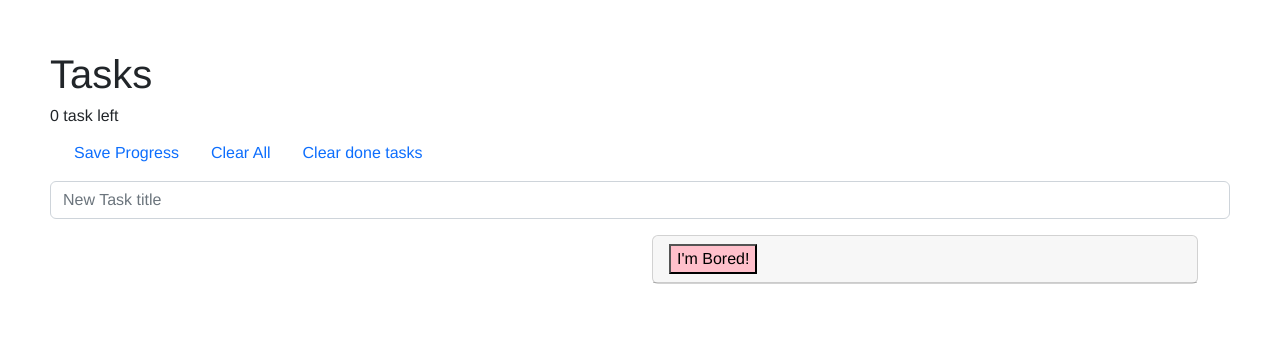
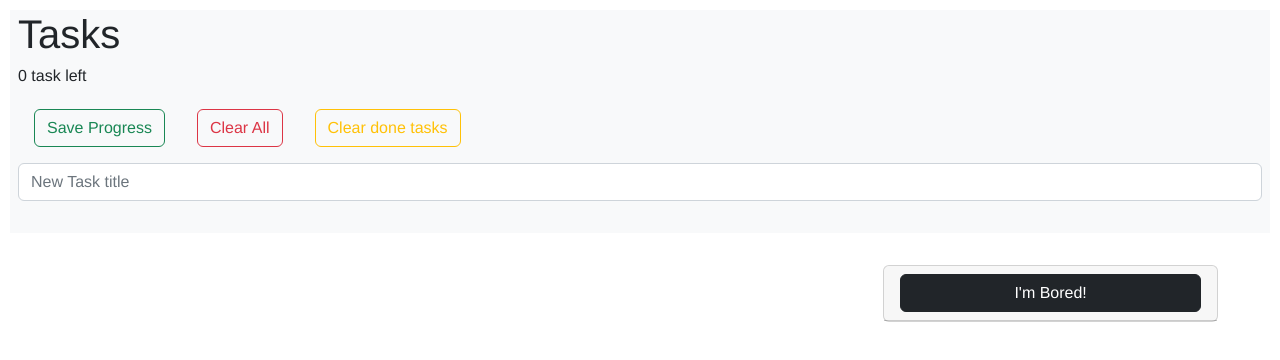
Before and after one commit to Gwladys-G/my-todoreactapp, a React (Create React App) app: page / in a window 1280 px wide. Shown: the top 360 px of the page. Built offline with nearby package versions, Linux system fonts and the light colour scheme.

Commit message:
finalized a bit the UI

```diff
--- a/src/App.js
+++ b/src/App.js
@@ -2,6 +2,7 @@ import React, { Component } from "react";
 import NewTask from "./NewTask"
 import Settings from "./Settings";
 import Display from "./Display";
+import Container from 'react-bootstrap/Container';
 
 import 'bootstrap/dist/css/bootstrap.min.css';
 
@@ -130,8 +131,9 @@ export default class App extends Component {
   render(){
     return (
       <div>
+        <div className="sticky-top bg-light pb-3 px-2 mb-3">
           <h1>Tasks</h1>
-        <h6>{this.remainingTasks()} {this.remainingTasks()>1? "tasks are" : "task"} left</h6>
+          <h6 className="justify-content-end">{this.remainingTasks()} {this.remainingTasks()>1? "tasks are" : "task"} left</h6>
           <Settings
             saveTasks={this.saveTasks}
             clearAll={this.clearAll}
@@ -143,6 +145,7 @@ export default class App extends Component {
             handleChange={this.handleChange}
             handleSubmit={this.handleSubmit}
           />
+        </div>
         <Display
           allTasks={this.state.allTasks}
           markAsCompleted={this.markAsCompleted}
--- a/src/BoredAPI.jsx
+++ b/src/BoredAPI.jsx
@@ -8,20 +8,21 @@ import InputGroup from 'react-bootstrap/InputGroup';
 import { FontAwesomeIcon } from '@fortawesome/react-fontawesome'
 import {faRotate} from '@fortawesome/free-solid-svg-icons'
 
+
 function CustomToggle({ children, eventKey }) {
   const decoratedOnClick = useAccordionButton(eventKey, () =>
     console.log('totally custom!'),
   );
 
   return (
-    <button
+    <Button
+      variant="dark" size="m"
       type="button"
       id="accordion"
-      style={{ backgroundColor: 'pink' }}
       onClick={decoratedOnClick}
     >
       {children}
-    </button>
+    </Button>
   );
 }
 
@@ -29,9 +30,9 @@ export default class BoredAPI extends Component {
 
   render(){
     return (
-      <Accordion defaultActiveKey="1">
+      <Accordion defaultActiveKey="1"  className="mt-3" >
         <Card>
-          <Card.Header>
+          <Card.Header className="d-grid gap-2">
             <CustomToggle eventKey="0">I'm Bored!</CustomToggle>
           </Card.Header>
           <Accordion.Collapse eventKey="0">
--- a/src/Display.jsx
+++ b/src/Display.jsx
@@ -12,25 +12,25 @@ import Col from 'react-bootstrap/Col';
 export default class Display extends Component {
   render(){
     return (
-      <Container>
-          <Row>
-            <Col>
+      <div className="container">
+          {/* <Row>
+            <Col> */}
             <TaskList
               allTasks={this.props.allTasks}
               markAsCompleted={this.props.markAsCompleted}
               handleDelete={this.props.handleDelete}
             />
-            </Col>
-            <Col>
+            {/* </Col>
+            <Col> */}
               <BoredAPI
                 GetActivity={this.props.GetActivity}
                 activity={this.props.activity}
                 AddActivity={this.props.AddActivity}
                 handleChange={this.props.handleChange}
               />
-            </Col>
-          </Row>
-      </Container>
+            {/* </Col>
+          </Row> */}
+      </div>
     )
   }
 }
--- a/src/NewTask.jsx
+++ b/src/NewTask.jsx
@@ -14,8 +14,8 @@ export default class NewTask extends Component{
               onChange={this.props.handleChange}/>
             {!this.props.newTask.title? null : (
               <>
-                <Button variant="primary" type="submit">
-                  Add a Task
+                <Button variant="primary" type="submit" className="mb-1 btn-sm ">
+                  Add Task
                 </Button>
               </>
             )}
--- a/src/Settings.jsx
+++ b/src/Settings.jsx
@@ -1,5 +1,7 @@
 import React, { Component } from "react";
 import Nav from 'react-bootstrap/Nav';
+import Button from 'react-bootstrap/Button';
+
 
 
   export default class Settings extends Component {
@@ -9,20 +11,20 @@ import Nav from 'react-bootstrap/Nav';
     render (){
       return (
         <div>
-          <Nav variant="pills" activeKey="1" onSelect={this.handleSelect} className= "m-2">
+          <Nav variant="pills" activeKey="1" onSelect={this.handleSelect} className= "mt-3 mb-2">
             <Nav.Item>
               <Nav.Link eventKey="Progress has been Saved !" onClick={this.props.saveTasks}>
-                Save Progress
+                <Button variant="outline-success">Save Progress</Button>{' '}
               </Nav.Link>
             </Nav.Item>
             <Nav.Item>
-              <Nav.Link eventKey="All tasks will been cleared" onClick={this.props.clearAll}>
-                Clear All
+              <Nav.Link className="btn btn-outline-secondary" eventKey="All tasks will been cleared" onClick={this.props.clearAll}>
+                <Button variant="outline-danger">Clear All</Button>{' '}
               </Nav.Link>
             </Nav.Item>
             <Nav.Item>
               <Nav.Link eventKey="All done tasks are going to be cleared" onClick={this.props.clearAllDoneTasks}>
-                Clear done tasks
+                <Button variant="outline-warning">Clear done tasks</Button>{' '}
               </Nav.Link>
             </Nav.Item>
           </Nav>
--- a/src/TaskList.jsx
+++ b/src/TaskList.jsx
@@ -1,26 +1,27 @@
 import React, { Component } from "react";
 import Button from 'react-bootstrap/Button';
 import Card from 'react-bootstrap/Card';
-import CloseButton from 'react-bootstrap/CloseButton';
+import { FontAwesomeIcon } from '@fortawesome/react-fontawesome'
+import {faTrash} from '@fortawesome/free-solid-svg-icons'
 
 
 export default class TaskList extends Component {
   render () {
     return(
-      <div>
+      <div className="taskslist">
         {this.props.allTasks.map((task) => (
-            <Card className="my-2">
-              <Card.Header className="cardheader">
-                <CloseButton className="text-left mb-2" aria-label="Hide" onClick={() => this.props.handleDelete(task.id)}/>
-                <p className="mb-0 font-italic" style={{textDecoration: task.completed ? 'line-through' : 'none'}}>{task.createdAt}</p>
+            <Card className="mt-3">
+              <Card.Header className="cardheader" style={{backgroundColor: task.completed ? 'darkgray' : 'white'}}>
+                <FontAwesomeIcon className="trash"icon={faTrash} onClick={()=>this.props.handleDelete(task.id)}></FontAwesomeIcon>
+                <p className="mb-0" style={{textAlign: 'end', fontSize: 'smaller',fontStyle: 'italic',textDecoration: task.completed ? 'line-through' : 'none'}}>{task.createdAt}</p>
               </Card.Header>
               <Card.Body style={{textDecoration: task.completed ? 'line-through' : 'none', backgroundColor: task.completed ? 'grey' : 'white'}}>
                 <Card.Title>{task.title}</Card.Title>
                 <Card.Text>
                   {!task.description? null : task.description}
                 </Card.Text>
-                {!task.completed? <Button variant="primary" onClick={()=> this.props.markAsCompleted(task.id)}> Mark as Completed</Button> : null}
               </Card.Body>
+              {!task.completed? <Button className="btn btn-success m-3" variant="primary" onClick={()=> this.props.markAsCompleted(task.id)}> Mark as Completed</Button> : null}
             </Card>
         ))}
       </div>
--- a/src/styles.css
+++ b/src/styles.css
@@ -1,7 +1,7 @@
 body {
   background-color: #E9F7CA;
   text-align: center;
-  padding: 50px;
+  padding: 10px;
 }
 
 * {
@@ -10,6 +10,36 @@ body {
 }
 
 
- p {
-  margin: 0;
+.trash{
+  font-size: small;
+}
+
+.trash:hover{
+font-size: medium;
+cursor: pointer;
+
+}
+
+ .taskslist{
+  display: grid;
+  grid-template-columns: 1fr 1fr 1fr;
+  grid-gap: 10px;
  }
+
+ @media(max-width: 992px) {
+  .taskslist {
+    grid-template-columns: 1fr 1fr;
+  }
+}
+
+@media(max-width: 768px) {
+  .taskslist {
+    grid-template-columns: 1fr;
+  }
+}
+
+.container {
+  display: grid;
+  grid-template-columns: 70% 30%;
+  grid-gap: 20px;
+}
```
Lines whose indentation alone changed are shown as unchanged.
